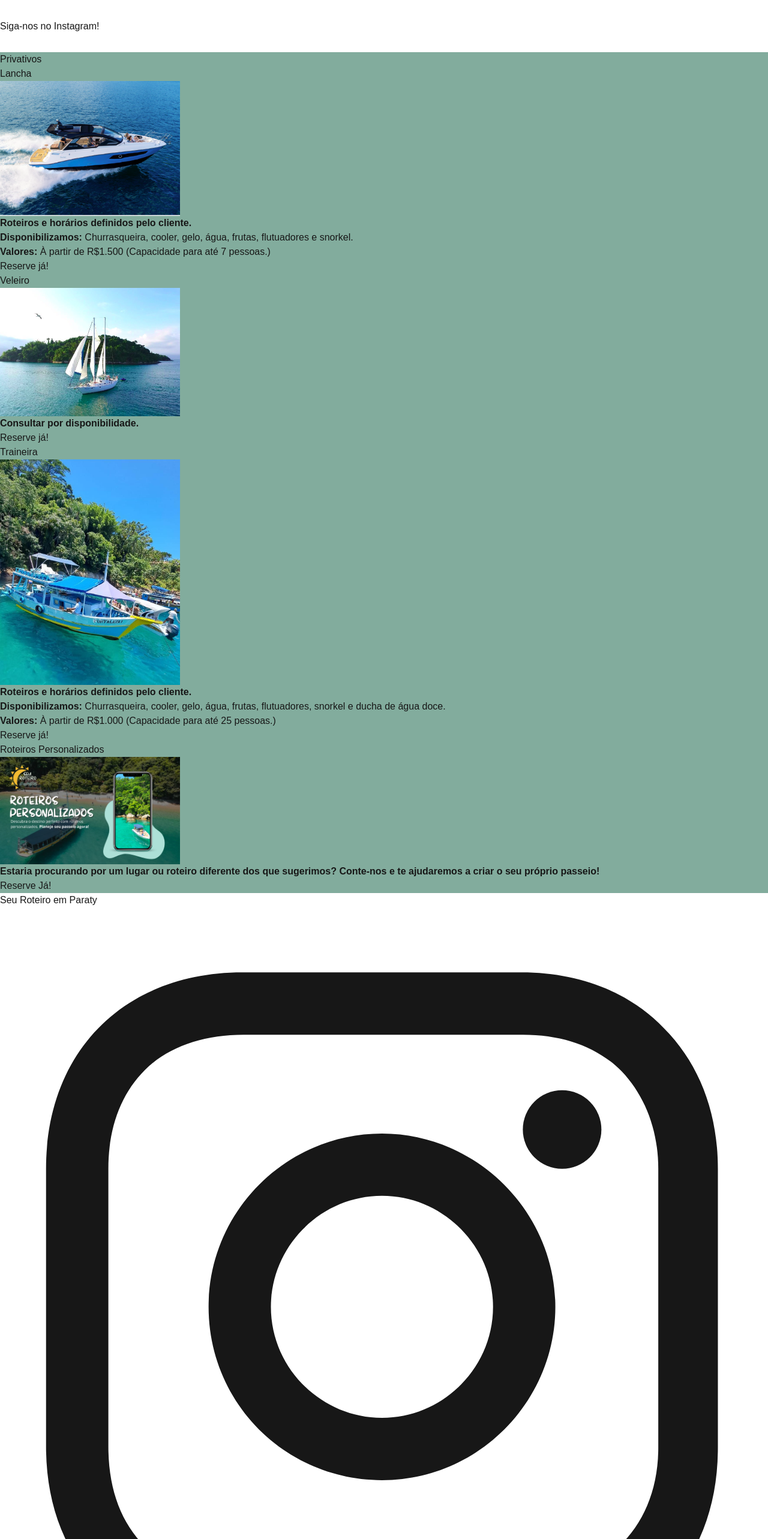
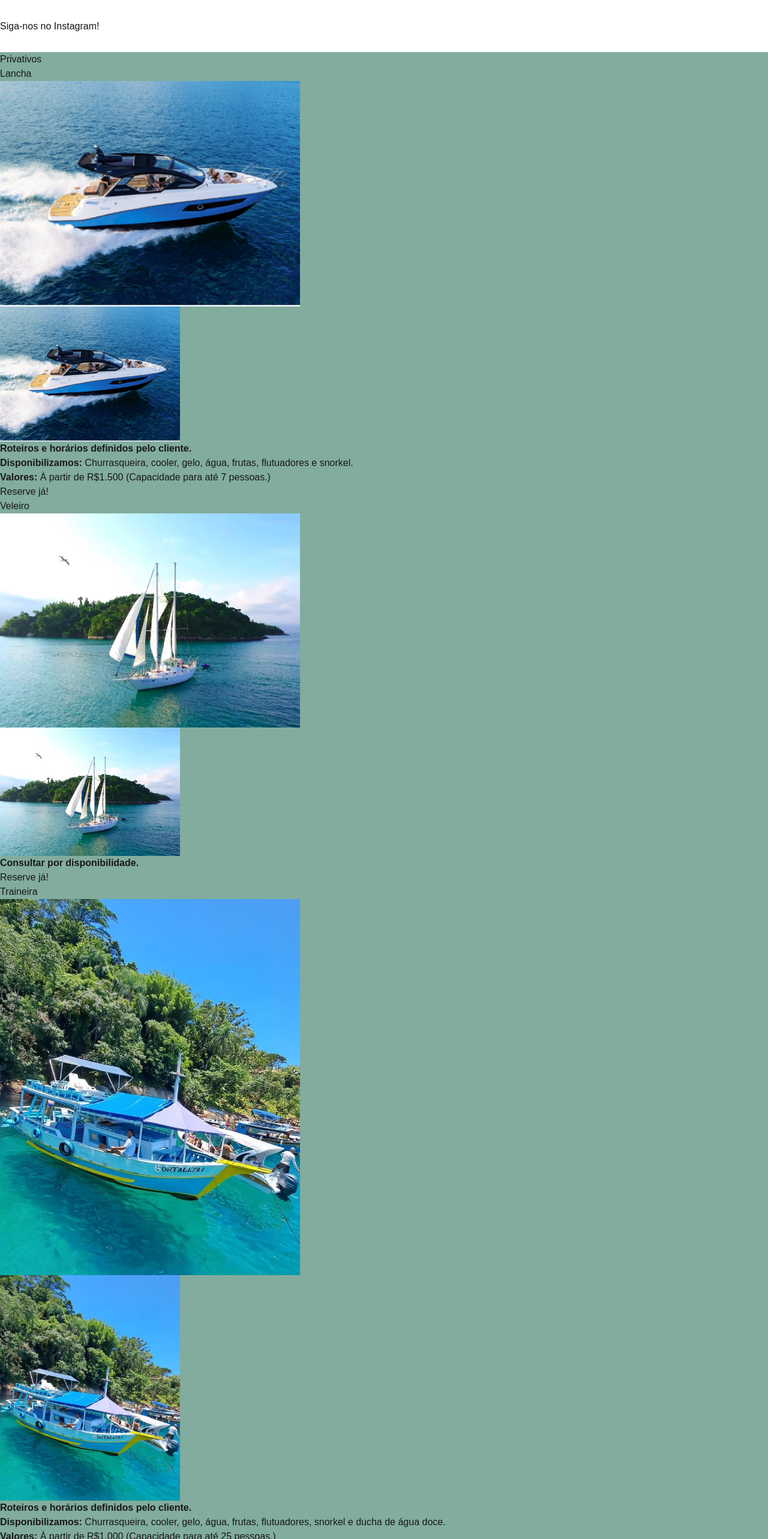
Before and after one commit to fabiosachetto/spa-roteiro-paraty, a Next.js app in the folder roteiro-paraty/: page /privativos in a window 1280 px wide. Shown: the part 2660-5226 px from the top of the page at 60% size. Built offline with nearby package versions, Linux system fonts and the light colour scheme.

Commit message:
ajustando tamanho de todas as imagens e alterado link de contato da brain tech

```diff
--- a/roteiro-paraty/src/app/privativos/page.tsx
+++ b/roteiro-paraty/src/app/privativos/page.tsx
@@ -15,9 +15,17 @@ export default function Privativo() {
             src="/assets/images/lancha.png"
             alt="Lancha Privativa: Roteiros e horários definidos pelo cliente."
             title="Lancha Privativa: Roteiros e horários definidos pelo cliente."
+            width={500}
+            height={376}
+            className="hidden md:block mb-5 object-cover transition duration-500 hover:scale-105 rounded-lg border-4 border-white"
+          />
+          <Image
+            src="/assets/images/lancha.png"
+            alt="Lancha Privativa: Roteiros e horários definidos pelo cliente."
+            title="Lancha Privativa: Roteiros e horários definidos pelo cliente."
             width={300}
             height={226}
-            className="mb-5 object-cover transition duration-500 hover:scale-105 rounded-lg border-4 border-white"
+            className="block md:hidden mb-5 object-cover transition duration-500 hover:scale-105 rounded-lg border-4 border-white"
           />
         </div>
 
@@ -43,9 +51,17 @@ export default function Privativo() {
             src="/assets/images/veleiro.png"
             alt="Conheça Nossos Roteiros de Veleiro"
             title="Conheça Nossos Roteiros de Veleiro"
+            width={500}
+            height={357}
+            className="hidden md:block mb-5 object-cover transition duration-500 hover:scale-105 rounded-lg border-4 border-white"
+          />
+          <Image
+            src="/assets/images/veleiro.png"
+            alt="Conheça Nossos Roteiros de Veleiro"
+            title="Conheça Nossos Roteiros de Veleiro"
             width={300}
             height={214}
-            className="mb-5 object-cover transition duration-500 hover:scale-105 rounded-lg border-4 border-white"
+            className="block md:hidden mb-5 object-cover transition duration-500 hover:scale-105 rounded-lg border-4 border-white"
           />
         </div>
 
@@ -67,9 +83,17 @@ export default function Privativo() {
             src="/assets/images/traineira.jpeg"
             alt="Traineira Privativa: Roteiros e horários definidos pelo cliente."
             title="Traineira Privativa: Roteiros e horários definidos pelo cliente."
+            width={500}
+            height={627}
+            className="hidden md:block mb-5 object-cover transition duration-500 hover:scale-105 rounded-lg border-4 border-white"
+          />
+          <Image
+            src="/assets/images/traineira.jpeg"
+            alt="Traineira Privativa: Roteiros e horários definidos pelo cliente."
+            title="Traineira Privativa: Roteiros e horários definidos pelo cliente."
             width={300}
-            height={400}
-            className="mb-5 object-cover transition duration-500 hover:scale-105 rounded-lg border-4 border-white"
+            height={376}
+            className="block md:hidden mb-5 object-cover transition duration-500 hover:scale-105 rounded-lg border-4 border-white"
           />
         </div>
 
@@ -97,9 +121,17 @@ export default function Privativo() {
             src="/assets/images/roteiros-personalizados.png"
             alt="Conheça Nossos Roteiros de Passeios Personalizados."
             title="Conheça Nossos Roteiros de Passeios Personalizados."
+            width={500}
+            height={298}
+            className="hidden md:block mb-5 object-cover transition duration-500 hover:scale-105 rounded-lg border-4 border-white"
+          />
+          <Image
+            src="/assets/images/roteiros-personalizados.png"
+            alt="Conheça Nossos Roteiros de Passeios Personalizados."
+            title="Conheça Nossos Roteiros de Passeios Personalizados."
             width={300}
             height={179}
-            className="mb-5 object-cover transition duration-500 hover:scale-105 rounded-lg border-4 border-white"
+            className="block md:hidden mb-5 object-cover transition duration-500 hover:scale-105 rounded-lg border-4 border-white"
           />
         </div>
 
--- a/roteiro-paraty/src/components/Footer/Footer.tsx
+++ b/roteiro-paraty/src/components/Footer/Footer.tsx
@@ -102,7 +102,7 @@ export const Footer = () => {
 
       <div className="overflow-auto max-w-md m-auto text-center mt-4 pt-4 text-white border-t border-double border-t-white">
 
-        <Link id="link-brain-tech" href="https://wa.me/+5524992815187" target="_blank" className="hover:animate-bounce inline-block text-white px-3 rounded">
+        <Link id="link-brain-tech" href="https://api.whatsapp.com/send?phone=5524992815187&text=Vim%20do%20Site%20Seu%20Roteiro%20em%20Paraty%20e%20gostaria%20de%20fazer%20um%20orçamento." target="_blank" className="hover:animate-bounce inline-block text-white px-3 rounded">
           Desenvolvido por
           <Image
             src="/assets/images/logo-brain-tech.png"
--- a/roteiro-paraty/src/components/Navbar/Navbar.tsx
+++ b/roteiro-paraty/src/components/Navbar/Navbar.tsx
@@ -56,14 +56,14 @@ export const Navbar = () => {
           <NavbarListItemLink href="/privativos" onClick={toggleMenu}>
             Privativos
           </NavbarListItemLink>
-          <NavbarListItemLink href="/quemsomos" className={"sm:pt-0 lg:pt-4"} onClick={toggleMenu}>
+          <NavbarListItemLink href="/quemsomos" className={"sm:pt-0 lg:pt-2"} onClick={toggleMenu}>
             Quem Somos Nós
           </NavbarListItemLink>
-          <NavbarListItemLink href="https://api.whatsapp.com/send?phone=5524998793280&text=Vim%20do%20Site%20e%20cliquei%20em%20Contate-nos!" target="_blank" className={"sm:pt-0 lg:pt-4"} onClick={toggleMenu}>
+          <NavbarListItemLink href="https://api.whatsapp.com/send?phone=5524998793280&text=Vim%20do%20Site%20e%20cliquei%20em%20Contate-nos!" target="_blank" className={"sm:pt-0 lg:pt-2"} onClick={toggleMenu}>
             <WhatsappIcon className={"inline-block -mt-[3px] mr-2 w-5 h-5"} />
             Contate-nos!
           </NavbarListItemLink>
-          <NavbarListItemLink href="https://instagram.com/seuroteiroemparaty" target="_blank" className={"sm:pt-0 lg:pt-4"} onClick={toggleMenu}>
+          <NavbarListItemLink href="https://instagram.com/seuroteiroemparaty" target="_blank" className={"sm:pt-0 lg:pt-2"} onClick={toggleMenu}>
             <InstagramIcon className={"inline-block -mt-[4px] mr-2 w-5 h-5"} />
             Siga-nos no Instagram!
           </NavbarListItemLink>
--- a/roteiro-paraty/src/components/Navbar/NavbarListItem.tsx
+++ b/roteiro-paraty/src/components/Navbar/NavbarListItem.tsx
@@ -4,7 +4,7 @@ import { NavbarListItemProps } from "./types";
 
 export const NavbarListItem = ({ children, className, ...props }: NavbarListItemProps) => {
   return (
-    <span className={cn("mx-1 sm:self-center lg:text-center transition delay-150 duration-300 ease-in-out font-bold pt-1 pb-1 px-4 xl:pt-2 2xl:pt-0 rounded-full cursor-pointer hover:bg-[#0CC0DF]", className)} {...props} >
+    <span className={cn("mx-1 sm:self-center sm:text-center lg:text-center transition delay-150 duration-300 ease-in-out font-bold pt-1 pb-1 px-4 sm:pt-1 xl:pt-1 2xl:pt-1 rounded-full cursor-pointer hover:bg-[#0CC0DF]", className)} {...props} >
       {/* <span className={cn("mx-1 transition delay-150 duration-300 ease-in-out font-bold py-1 px-4 rounded-full cursor-pointer hover:bg-[#0CC0DF]", className)} {...props}
       onClick={toggleMenu}> */}
       {children}
```
Also changed, not shown: roteiro-paraty/src/app/escunas/page.tsx (+45 -5 lines), roteiro-paraty/src/app/jeep/page.tsx (+36 -4 lines).
